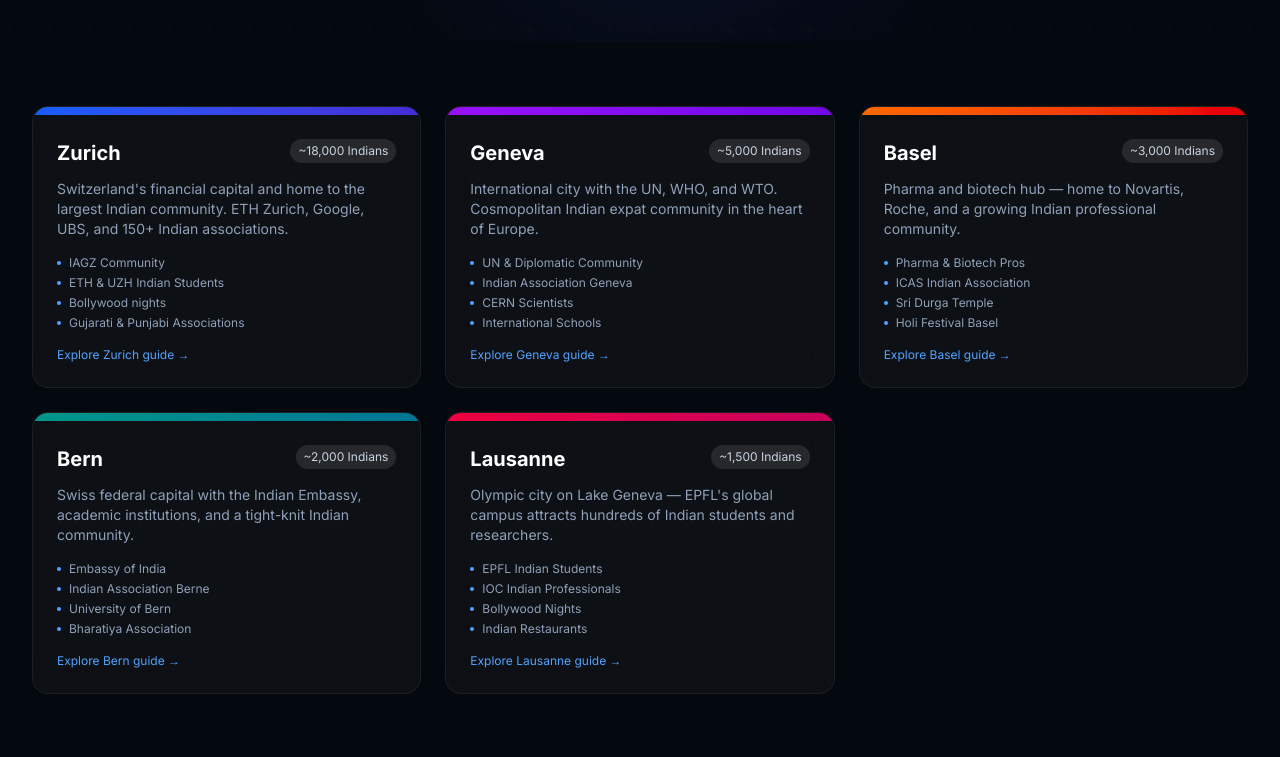
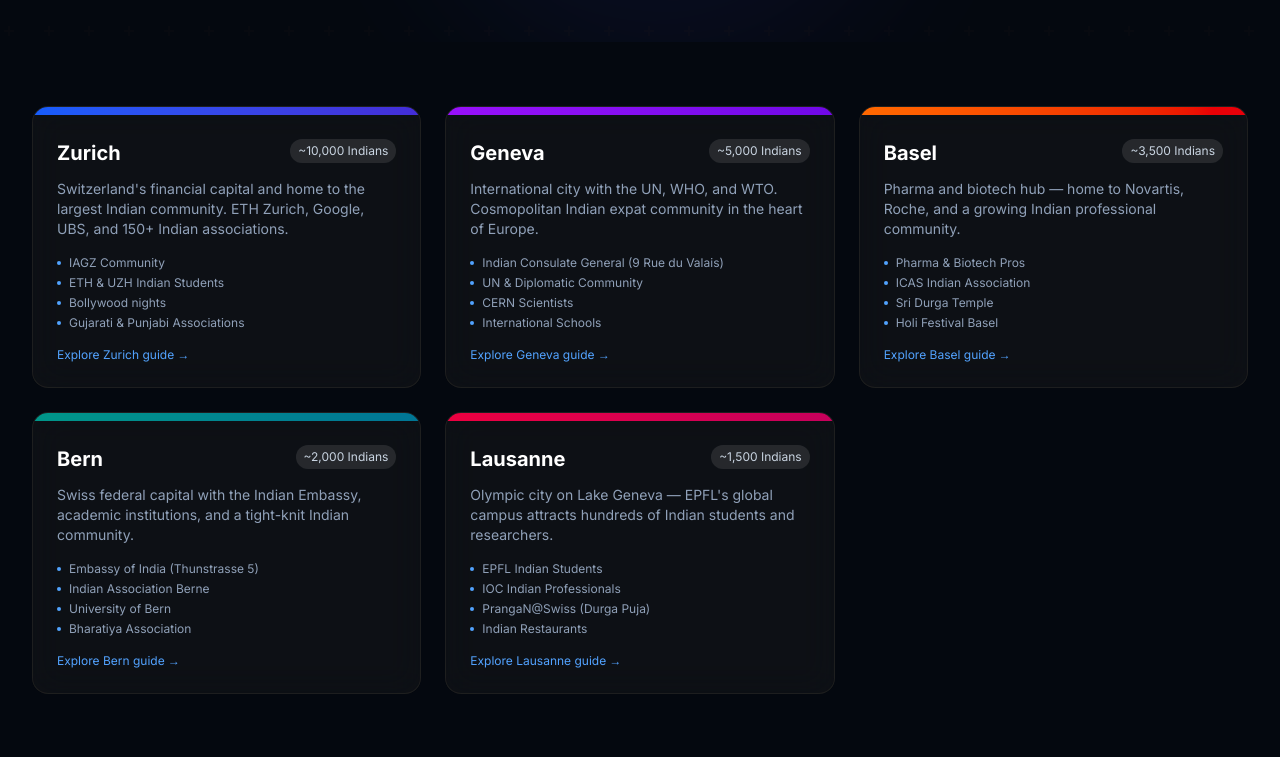
Before and after one commit to SridharSwiss/Indiaspora, a Next.js app: page /cities in a window 1280 px wide. Shown: the part 420-1177 px from the top of the page. Built offline with nearby package versions, Linux system fonts and the light colour scheme.

Commit message:
fix: correct city population figures and Geneva highlights on cities page

```diff
--- a/src/app/(pages)/cities/page.tsx
+++ b/src/app/(pages)/cities/page.tsx
@@ -5,7 +5,7 @@
   {
     name: "Zurich",
     slug: "zurich",
-    population: "~18,000 Indians",
+    population: "~10,000 Indians",
     desc: "Switzerland's financial capital and home to the largest Indian community. ETH Zurich, Google, UBS, and 150+ Indian associations.",
     highlights: ["IAGZ Community", "ETH & UZH Indian Students", "Bollywood nights", "Gujarati & Punjabi Associations"],
     color: "from-blue-600 to-indigo-700",
@@ -15,13 +15,13 @@
     slug: "geneva",
     population: "~5,000 Indians",
     desc: "International city with the UN, WHO, and WTO. Cosmopolitan Indian expat community in the heart of Europe.",
-    highlights: ["UN & Diplomatic Community", "Indian Association Geneva", "CERN Scientists", "International Schools"],
+    highlights: ["Indian Consulate General (9 Rue du Valais)", "UN & Diplomatic Community", "CERN Scientists", "International Schools"],
     color: "from-purple-600 to-violet-700",
   },
   {
     name: "Basel",
     slug: "basel",
-    population: "~3,000 Indians",
+    population: "~3,500 Indians",
     desc: "Pharma and biotech hub — home to Novartis, Roche, and a growing Indian professional community.",
     highlights: ["Pharma & Biotech Pros", "ICAS Indian Association", "Sri Durga Temple", "Holi Festival Basel"],
     color: "from-orange-500 to-red-600",
@@ -31,7 +31,7 @@
     slug: "bern",
     population: "~2,000 Indians",
     desc: "Swiss federal capital with the Indian Embassy, academic institutions, and a tight-knit Indian community.",
-    highlights: ["Embassy of India", "Indian Association Berne", "University of Bern", "Bharatiya Association"],
+    highlights: ["Embassy of India (Thunstrasse 5)", "Indian Association Berne", "University of Bern", "Bharatiya Association"],
     color: "from-teal-600 to-cyan-700",
   },
   {
@@ -39,7 +39,7 @@
     slug: "lausanne",
     population: "~1,500 Indians",
     desc: "Olympic city on Lake Geneva — EPFL's global campus attracts hundreds of Indian students and researchers.",
-    highlights: ["EPFL Indian Students", "IOC Indian Professionals", "Bollywood Nights", "Indian Restaurants"],
+    highlights: ["EPFL Indian Students", "IOC Indian Professionals", "PrangaN@Swiss (Durga Puja)", "Indian Restaurants"],
     color: "from-rose-600 to-pink-700",
   },
 ];
```
